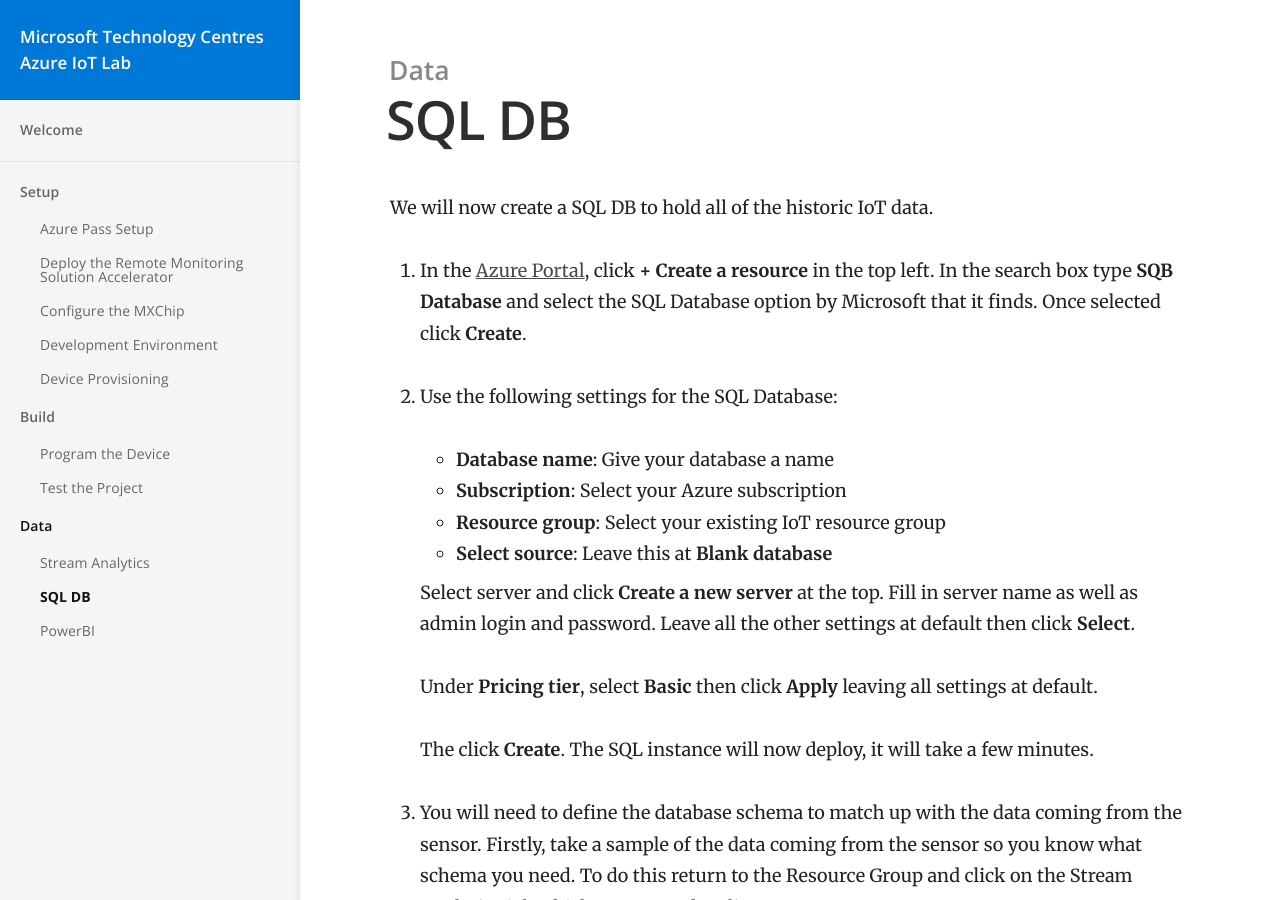
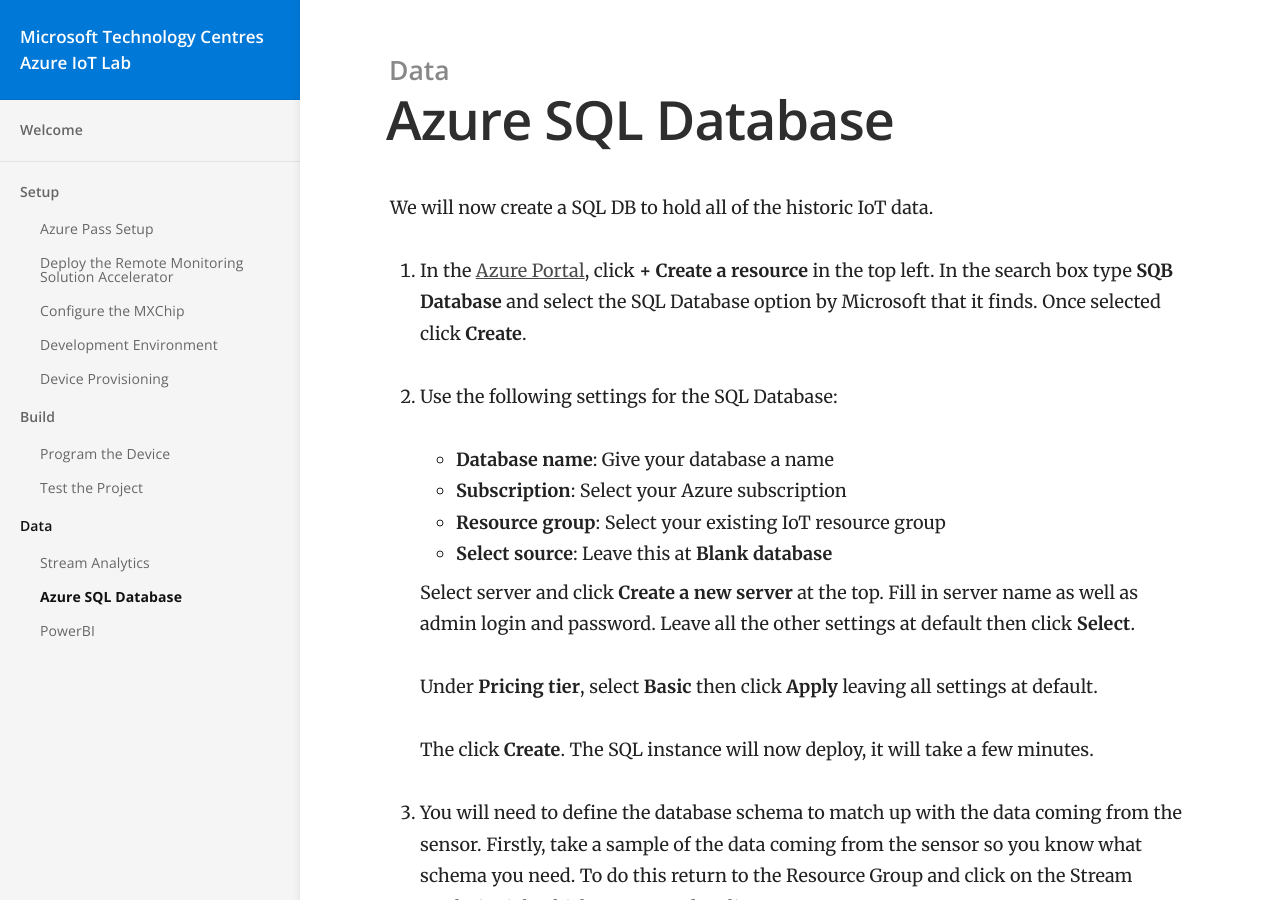
Before and after one commit to BenMcGarry/AzureIoTLab, a Jekyll site: the page built from _docs/03data/sqldb.md, in a window 1280 px wide and 900 px high. Built offline with Jekyll 4.4.1, drawn with Linux system fonts in a browser that asks for light colours.

Commit message:
Name update

```diff
--- a/_docs/03data/sqldb.md
+++ b/_docs/03data/sqldb.md
@@ -1,5 +1,5 @@
 ---
-title: SQL DB
+title: Azure SQL Database
 category: Data
 order: 2
 ---
```
